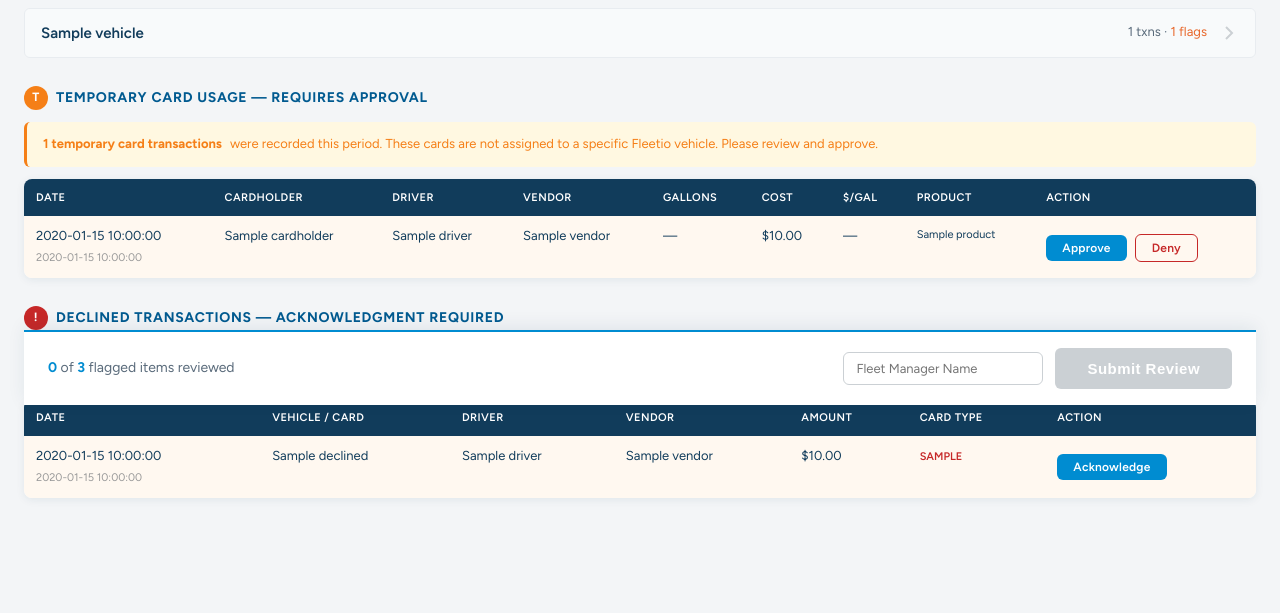
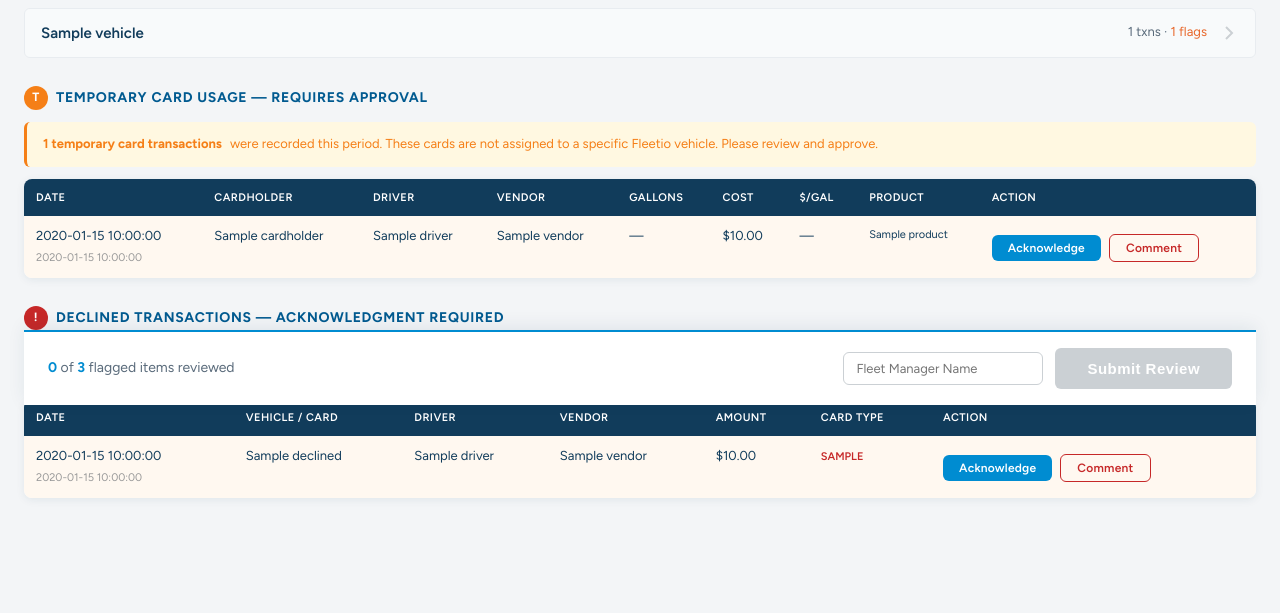
Before and after one commit to claytoncolleran/aeroseal-fleet-fuel-review, a Flask app: template templates/group.html in a window 1280 px wide. Shown: the part 395-1008 px from the top of the page. Run offline with Flask 3, Linux system fonts and the light colour scheme; the template is opened without the code that fills it: most values are stand-ins (such as "Sample title", 1, 10 or a date in 2020); a database or web service that is not in the repository returns one stand-in record (values such as "Sample title"); some libraries are stand-ins or nearby versions.

Commit message:
Rename Approve/Deny to Acknowledge/Comment across all views
Fleet manager view:
- "Approve" → "Acknowledge" on flagged transactions
- "Deny" → "Comment" with comment input field
- Added Comment button to declined transactions section (previously
  only had Acknowledge)

Report:
- "Flags Denied" → "With Comments"
- "Denied Transactions" → "Commented Transactions"
- "Denial Reason" → "Comment"

Admin group detail:
- Same label updates for consistency

Co-Authored-By: Claude Opus 4.6 (1M context) <noreply@anthropic.com>

```diff
--- a/templates/group.html
+++ b/templates/group.html
@@ -125,13 +125,13 @@
             {% if txn.flag_count > 0 %}
               <div class="decision-row" data-txn-key="{{ txn_key }}">
                 {% if existing.get('action') == 'approve' %}
-                  <span class="decision-status decision-approved">Approved</span>
+                  <span class="decision-status decision-approved">Acknowledged</span>
                 {% elif existing.get('action') == 'deny' %}
-                  <span class="decision-status decision-denied">Denied: {{ existing.get('reason', '') }}</span>
+                  <span class="decision-status decision-denied">Comment: {{ existing.get('reason', '') }}</span>
                 {% else %}
-                  <button class="btn btn-approve btn-sm" onclick="submitDecision(this, '{{ txn_key }}', 'approve')">Approve</button>
-                  <button class="btn btn-deny btn-sm" onclick="showDenyReason(this, '{{ txn_key }}')">Deny</button>
-                  <input class="deny-reason" type="text" placeholder="Reason for denial..." data-key="{{ txn_key }}"
+                  <button class="btn btn-approve btn-sm" onclick="submitDecision(this, '{{ txn_key }}', 'approve')">Acknowledge</button>
+                  <button class="btn btn-deny btn-sm" onclick="showDenyReason(this, '{{ txn_key }}')">Comment</button>
+                  <input class="deny-reason" type="text" placeholder="Enter comment..." data-key="{{ txn_key }}"
                          onkeydown="if(event.key==='Enter')submitDeny(this,'{{ txn_key }}')">
                 {% endif %}
               </div>
@@ -186,13 +186,13 @@
         <td>
           <div class="decision-row" data-txn-key="{{ txn_key }}">
             {% if existing.get('action') == 'approve' %}
-              <span class="decision-status decision-approved">Approved</span>
+              <span class="decision-status decision-approved">Acknowledged</span>
             {% elif existing.get('action') == 'deny' %}
-              <span class="decision-status decision-denied">Denied: {{ existing.get('reason', '') }}</span>
+              <span class="decision-status decision-denied">Comment: {{ existing.get('reason', '') }}</span>
             {% else %}
-              <button class="btn btn-approve btn-sm" onclick="submitDecision(this, '{{ txn_key }}', 'approve')">Approve</button>
-              <button class="btn btn-deny btn-sm" onclick="showDenyReason(this, '{{ txn_key }}')">Deny</button>
-              <input class="deny-reason" type="text" placeholder="Reason..." data-key="{{ txn_key }}"
+              <button class="btn btn-approve btn-sm" onclick="submitDecision(this, '{{ txn_key }}', 'approve')">Acknowledge</button>
+              <button class="btn btn-deny btn-sm" onclick="showDenyReason(this, '{{ txn_key }}')">Comment</button>
+              <input class="deny-reason" type="text" placeholder="Enter comment..." data-key="{{ txn_key }}"
                      onkeydown="if(event.key==='Enter')submitDeny(this,'{{ txn_key }}')">
             {% endif %}
           </div>
@@ -240,10 +240,15 @@
         <td><span style="font-size: 11px; text-transform: uppercase; color: #C62828; font-weight: 600;">{{ txn.card_type }}</span></td>
         <td>
           <div class="decision-row" data-txn-key="{{ txn_key }}">
-            {% if existing.get('action') %}
+            {% if existing.get('action') == 'approve' %}
               <span class="decision-status decision-approved">Acknowledged</span>
+            {% elif existing.get('action') == 'deny' %}
+              <span class="decision-status decision-denied">Comment: {{ existing.get('reason', '') }}</span>
             {% else %}
               <button class="btn btn-approve btn-sm" onclick="submitDecision(this, '{{ txn_key }}', 'approve')">Acknowledge</button>
+              <button class="btn btn-deny btn-sm" onclick="showDenyReason(this, '{{ txn_key }}')">Comment</button>
+              <input class="deny-reason" type="text" placeholder="Enter comment..." data-key="{{ txn_key }}"
+                     onkeydown="if(event.key==='Enter')submitDeny(this,'{{ txn_key }}')">
             {% endif %}
           </div>
         </td>
@@ -308,9 +313,9 @@ function submitDecision(btn, txnKey, action, reason='') {
   }).then(r => r.json()).then(data => {
     const row = btn.closest('.decision-row');
     if (action === 'approve') {
-      row.innerHTML = '<span class="decision-status decision-approved">Approved</span>';
+      row.innerHTML = '<span class="decision-status decision-approved">Acknowledged</span>';
     } else {
-      row.innerHTML = '<span class="decision-status decision-denied">Denied: ' + reason + '</span>';
+      row.innerHTML = '<span class="decision-status decision-denied">Comment: ' + reason + '</span>';
     }
     reviewed++;
     updateProgress();
```
Also changed, not shown: templates/admin_group.html (+4 -4 lines), templates/report.html (+5 -5 lines).
